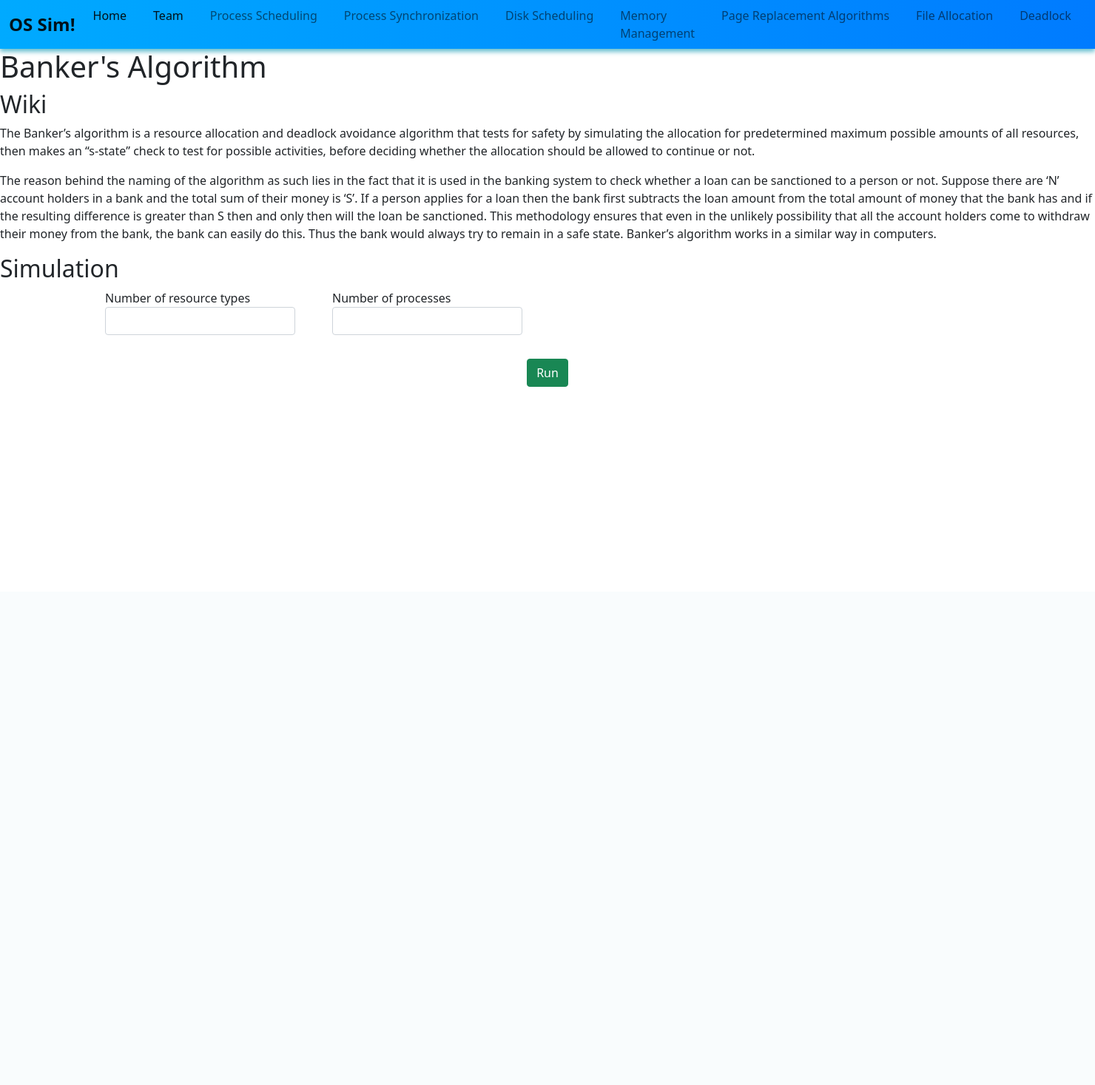
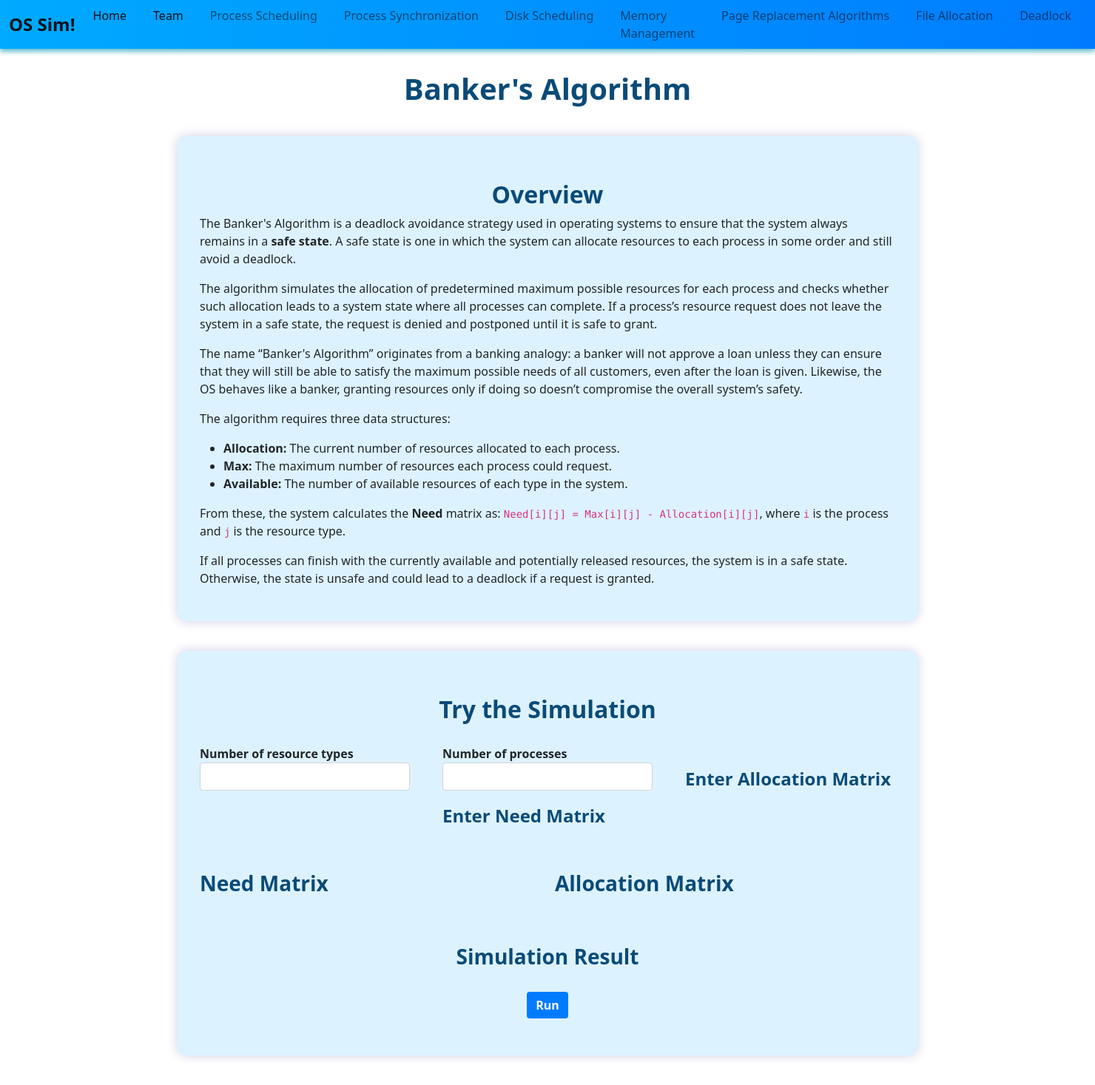
Before and after one commit to VarshiniAdurti28/OSLearn, a Flask app: page /deadlock/bankers/ in a window 1480 px wide. Shown: the whole page at 74% size. Before the commit the page ends 523 px from the top, so only its background shows below. Run offline with Flask 2, Linux system fonts and the light colour scheme.

Commit message:
Update bankers.html

```diff
--- a/app/templates/deadlock/bankers.html
+++ b/app/templates/deadlock/bankers.html
@@ -8,54 +8,214 @@
 Deadlock - Banker's Algorithm
 {% endblock %}
 
+{% block style %}
+<style>
+    body {
+        font-family: 'Arial', sans-serif;
+        background-color: #f3f4f6;
+        color: #111;
+    }
+
+    h1, h2 {
+        text-align: center;
+        font-weight: 700;
+        margin-top: 30px;
+        color: #0a4b78;
+    }
+
+    h1 {
+        text-align: center;
+    }
+
+    section {
+        margin: 40px auto;
+        max-width: 1000px;
+        padding: 30px;
+        background-color: rgba(144, 213, 255, 0.3);
+        border-radius: 12px;
+        box-shadow: 0 0 15px rgba(0, 0, 139, 0.2);
+    }
+
+    .container {
+        padding: 20px 0;
+    }
+
+    label {
+        font-weight: 600;
+    }
+
+    .form-group {
+        margin-bottom: 20px;
+    }
+
+    .btn-success {
+        background-color: #007bff;
+        border: none;
+        font-weight: bold;
+    }
+
+    .btn-success:hover {
+        background-color: #0056b3;
+    }
+
+    .btn-result {
+        padding: 8px 16px;
+        font-weight: bold;
+        border: none;
+        border-radius: 5px;
+        margin-top: 10px;
+    }
+
+    .btn-green {
+        background-color: #28a745;
+        color: white;
+    }
+
+    .btn-red {
+        background-color: #dc3545;
+        color: white;
+    }
+
+    table {
+        width: 100%;
+        border-collapse: collapse;
+        margin-top: 10px;
+    }
+
+    th, td {
+        padding: 10px;
+        text-align: center;
+        border: 1px solid #ccc;
+    }
+
+    .row {
+        display: flex;
+        flex-wrap: wrap;
+        gap: 20px;
+    }
+
+    .col-md-4,
+    .col-md-6 {
+        flex: 1;
+    }
+
+    .matrix-wrapper {
+        display: flex;
+        justify-content: space-between;
+        gap: 20px;
+        margin-top: 40px;
+        flex-wrap: wrap;
+    }
+
+    .matrix-box {
+        flex: 1;
+        min-width: 300px;
+    }
+
+    .panel-footer {
+        margin-top: 30px;
+        display: flex;
+        justify-content: center;
+    }
+
+    ul#printing {
+        margin-top: 30px;
+    }
+</style>
+{% endblock %}
+
 {% block body %}
-<h1>Banker's Algorithm</h1>
+<h1 style="text-align: center;">Banker's Algorithm</h1>
+
 <section>
-	<h2>Wiki</h2>
-	<p>The Banker’s algorithm is a resource allocation and deadlock avoidance algorithm that tests for safety by simulating
-	the allocation for predetermined maximum possible amounts of all resources, then makes an “s-state” check to test
-	for possible activities, before deciding whether the allocation should be allowed to continue or not.</p>
-	<p>The reason behind the naming of the algorithm as such lies in the fact that it is used in the banking system to
-	check whether a loan can be sanctioned to a person or not. Suppose there are ‘N’ account holders in a bank and the
-	total sum of their money is ‘S’. If a person applies for a loan then the bank first subtracts the loan amount from
-	the total amount of money that the bank has and if the resulting difference is greater than S then and only then
-	will the loan be sanctioned. This methodology ensures that even in the unlikely possibility that all the account
-	holders come to withdraw their money from the bank, the bank can easily do this. Thus the bank would always try to
-	remain in a safe state. Banker’s algorithm works in a similar way in computers.</p>
+    <h2>Overview</h2>
+    <p>
+        The Banker's Algorithm is a deadlock avoidance strategy used in operating systems to ensure that the system always remains in a <strong>safe state</strong>. A safe state is one in which the system can allocate resources to each process in some order and still avoid a deadlock.
+    </p>
+    <p>
+        The algorithm simulates the allocation of predetermined maximum possible resources for each process and checks whether such allocation leads to a system state where all processes can complete. If a process’s resource request does not leave the system in a safe state, the request is denied and postponed until it is safe to grant.
+    </p>
+    <p>
+        The name “Banker's Algorithm” originates from a banking analogy: a banker will not approve a loan unless they can ensure that they will still be able to satisfy the maximum possible needs of all customers, even after the loan is given. Likewise, the OS behaves like a banker, granting resources only if doing so doesn’t compromise the overall system’s safety.
+    </p>
+    <p>
+        The algorithm requires three data structures:
+    </p>
+    <ul>
+        <li><strong>Allocation:</strong> The current number of resources allocated to each process.</li>
+        <li><strong>Max:</strong> The maximum number of resources each process could request.</li>
+        <li><strong>Available:</strong> The number of available resources of each type in the system.</li>
+    </ul>
+    <p>
+        From these, the system calculates the <strong>Need</strong> matrix as: <code>Need[i][j] = Max[i][j] - Allocation[i][j]</code>, where <code>i</code> is the process and <code>j</code> is the resource type.
+    </p>
+    <p>
+        If all processes can finish with the currently available and potentially released resources, the system is in a safe state. Otherwise, the state is unsafe and could lead to a deadlock if a request is granted.
+    </p>
 </section>
+
 <section>
-	<h2>Simulation</h2>
+    <h2>Try the Simulation</h2>
     <div class="container">
-		<div class="jumbotron">
-			<form name="resource">
-				<div class="form-group" style="margin-left:50px; float:left;">
-					<label>Number of resource types</label><input class="form-control" type="Number"
-						onkeyup="BuildFormFields(parseInt(this.value, 10));" />
+        <div class="row">
+            <form id="resource" class="col-md-4">
+                <div class="form-group">
+                    <label>Number of resource types</label>
+                    <input class="form-control" type="number" onkeyup="BuildFormFields(parseInt(this.value, 10));" />
                     <div id="FormFields"></div>
                 </div>
             </form>
-			<form name="Need">
-				<div class="form-group" style="margin-left:50px;float:left;">
-					<label>Number of processes</label> <input class="form-control" type="Number"
-						onkeyup="BuildFormFields2(y = parseInt(this.value, 10));" />
+
+            <form id="Need" class="col-md-4">
+				<div class="form-group">
+					<label>Number of processes</label>
+					<input class="form-control" type="number" onkeyup="BuildFormFields2(y = parseInt(this.value, 10));" />
+					<h4 style="margin-top: 20px; color: #0a4b78; font-weight: bold;">Enter Need Matrix</h4>
 					<div id="FormFields1"></div>
 				</div>
 			</form>
-			<form name="Alloc">
-				<div class="form-group" style="margin-left:50px;float:left;margin-top:60px;">
+
+			<form id="Alloc" class="col-md-4">
+				<div class="form-group" style="margin-top: 32px;">
+					<h4 style="margin-top: 20px; color: #0a4b78; font-weight: bold;">Enter Allocation Matrix</h4>
 					<div id="FormFields2"></div>
 				</div>
 			</form>
-			<table id="tab_need" class="table table-striped  table-hover">
-			</table>
-			<table id="tab_alloc" class="table table-striped table-hover">
-			</table>
-			<ul id="printing">
-			</ul>
+
         </div>
-		<div class="panel-footer" style="display: flex; justify-content: center;">
-			<button class="btn btn-primary btn-success" onclick="banker()">Run</button>
+
+        <div class="matrix-wrapper">
+            <div class="matrix-box">
+                <h3 style="color: #0a4b78; font-weight: bold;">Need Matrix</h3>
+                <table id="tab_need" class="table table-bordered table-hover text-center"></table>
+            </div>
+
+            <div class="matrix-box">
+                <h3 style="color: #0a4b78; font-weight: bold;">Allocation Matrix</h3>
+                <table id="tab_alloc" class="table table-bordered table-hover text-center"></table>
+            </div>
+        </div>
+
+        <h3 style="margin-top: 40px; color: #0a4b78; font-weight: bold; text-align:center;">Simulation Result</h3>
+        <div id="printing" style="display: none; background-color: #fff; padding: 20px; border-radius: 8px; box-shadow: 0 0 8px rgba(0, 0, 0, 0.1); text-align: center;"></div>
+
+        <div class="panel-footer">
+            <button class="btn btn-success" onclick="banker()">Run</button>
         </div>
     </div>
 </section>
+
+<script>
+    window.onload = function () {
+        document.getElementById("printing").style.display = "none";
+        document.getElementById("printing").innerHTML = "";
+    };
+
+    function showResults(content, isSafe) {
+        const resultDiv = document.getElementById("printing");
+        resultDiv.style.display = "block";
+        resultDiv.innerHTML = content +
+            `<button class='btn-result ${isSafe ? 'btn-green' : 'btn-red'}'>${isSafe ? 'Safe State' : 'Deadlock Detected'}</button>`;
+    }
+</script>
 {% endblock %}
```
Lines whose indentation alone changed are shown as unchanged.
